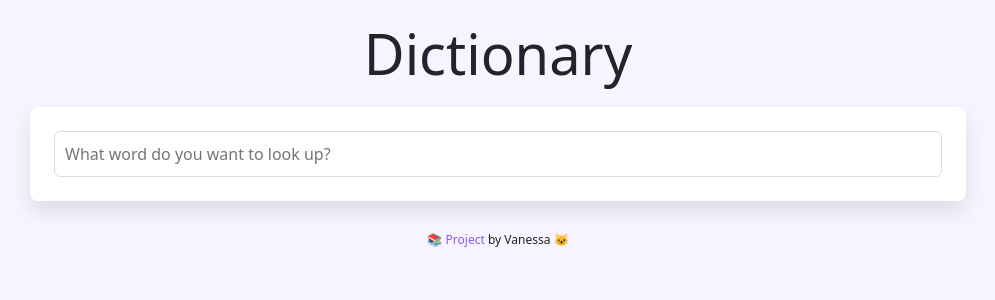
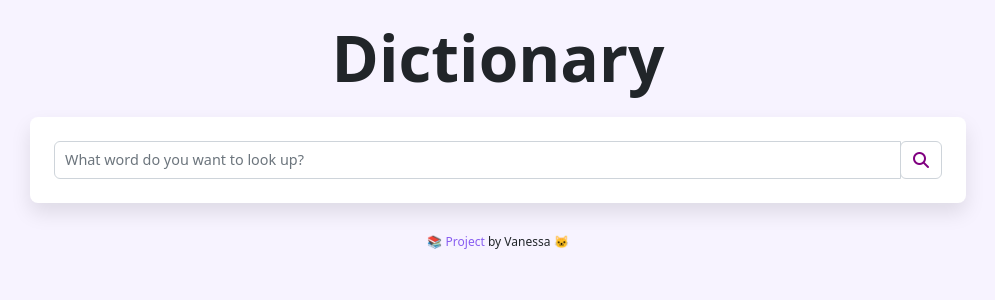
Before and after one commit to vwt604/dictionary-project, a React (Create React App) app: page / in a window 1280 px wide. Shown: the top 300 px of the page, without its empty margins (142-1137 px from the left). Built offline with nearby package versions, Linux system fonts and the light colour scheme; no server answers.

Commit message:
update styling

```diff
--- a/public/index.html
+++ b/public/index.html
@@ -11,6 +11,8 @@
     <!-- Bootstrap CDN-->
     <link href="https://cdn.jsdelivr.net/npm/bootstrap@5.0.2/dist/css/bootstrap.min.css" rel="stylesheet" integrity="sha384-EVSTQN3/azprG1Anm3QDgpJLIm9Nao0Yz1ztcQTwFspd3yD65VohhpuuCOmLASjC" crossorigin="anonymous">
     <script src="https://cdn.jsdelivr.net/npm/bootstrap@5.0.2/dist/js/bootstrap.bundle.min.js" integrity="sha384-MrcW6ZMFYlzcLA8Nl+NtUVF0sA7MsXsP1UyJoMp4YLEuNSfAP+JcXn/tWtIaxVXM" crossorigin="anonymous"></script>
+    <!-- Font Awesome -->
+    <script src="https://kit.fontawesome.com/009dc51ac5.js" crossorigin="anonymous"></script>
     <!--
       manifest.json provides metadata used when your web app is installed on a
       user's mobile device or desktop. See https://developers.google.com/web/fundamentals/web-app-manifest/
--- a/src/App.css
+++ b/src/App.css
@@ -1,20 +1,26 @@
 body {
   margin: 20px 0;
   background-color: #f7f3ff;
-}
-
-footer {
-  margin-top: 30px;
-  font-size: 0.75em;
-  text-align: center;
-}
-
-footer a {
-  text-decoration: none;
-  color: #885df1;
 }
 
 .App {
   max-width: 960px;
   margin: 0 auto;
 }
+
+.App h1 {
+  font-size: 64px;
+  line-height: 1.2;
+  font-weight: bold;
+}
+
+.App footer {
+  margin-top: 30px;
+  font-size: 0.75em;
+  text-align: center;
+}
+
+.App footer a {
+  text-decoration: none;
+  color: #885df1;
+}
--- a/src/App.js
+++ b/src/App.js
@@ -6,7 +6,7 @@ function App() {
     <div className="App">
       <div className="container">
         <header>
-          <h1 className="text-center display-4">Dictionary</h1>
+          <h1 className="text-center">Dictionary</h1>
         </header>
         <main>
           <Dictionary defaultKeyword="welcome" />
--- a/src/components/Dictionary.css
+++ b/src/components/Dictionary.css
@@ -8,18 +8,25 @@
 
 .Dictionary input {
   width: 100%;
-  padding: 10px;
+  padding: 0 10px;
   border-radius: 6px;
   color: #333;
-  border: 1px solid #ddd;
+  font-size: 0.9em;
 }
 
-.Dictionary button {
-  color: purple;
+.form-control:focus {
+  box-shadow: none;
+  border-color: gray;
 }
 
-.Dictionary h1 {
-  font-size: 24px;
-  font-weight: bold;
-  margin-bottom: 20px;
+.Dictionary .btn-outline-purple {
+  color: purple;
+  border: 1px solid #ced4da;
+  border-radius: 6px;
 }
+
+.Dictionary button:hover {
+  background: purple;
+  color: white;
+  border: 1px solid purple;
+}
--- a/src/components/Dictionary.js
+++ b/src/components/Dictionary.js
@@ -53,11 +53,23 @@ export default function Dictionary(props) {
       <div className="Dictionary">
         <section>
           <form onSubmit={handleSubmit}>
-            <input
-              type="search"
-              onChange={handleKeywordChange}
-              placeholder="What word do you want to look up?"
-            />
+            <div className="input-group">
+              <input
+                type="search"
+                className="form-control"
+                onChange={handleKeywordChange}
+                placeholder="What word do you want to look up?"
+              />
+              <div class="input-group-append">
+                <button
+                  className="btn btn-outline-purple"
+                  type="button"
+                  id="button-addon2"
+                >
+                  <i class="fas fa-search" />
+                </button>
+              </div>
+            </div>
           </form>
         </section>
         <Results results={results} />
--- a/src/components/Phonetic.css
+++ b/src/components/Phonetic.css
@@ -4,7 +4,7 @@
 
 .Phonetic a {
   color: purple;
-  border: 1px solid #ddd;
+  border: 1px solid #ced4da;
   text-decoration: none;
   padding: 10px 20px;
   border-radius: 20px;
@@ -15,6 +15,7 @@
 .Phonetic a:hover {
   background: purple;
   color: white;
+  border: 1px solid purple;
 }
 
 .Phonetic .text {
```
